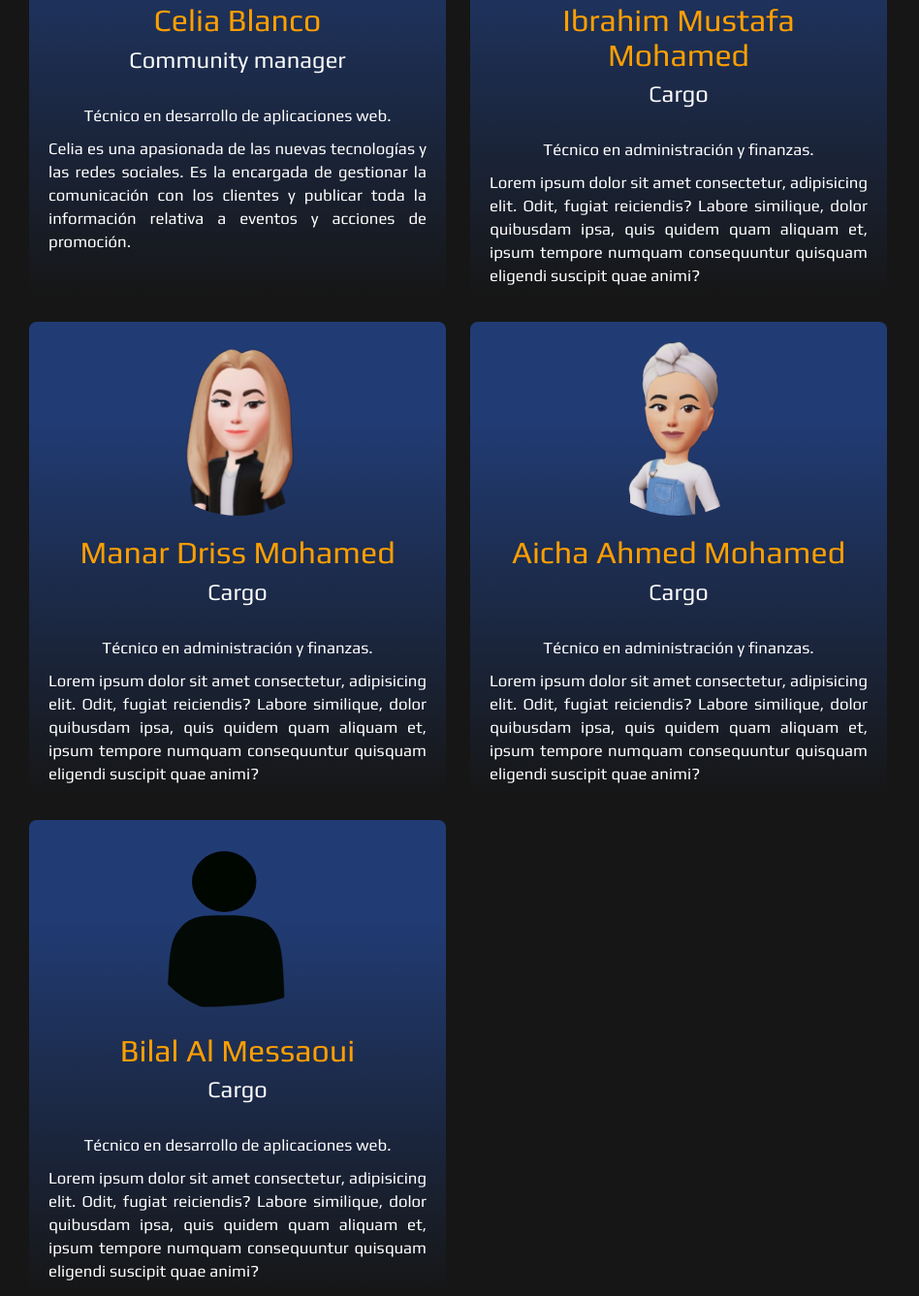
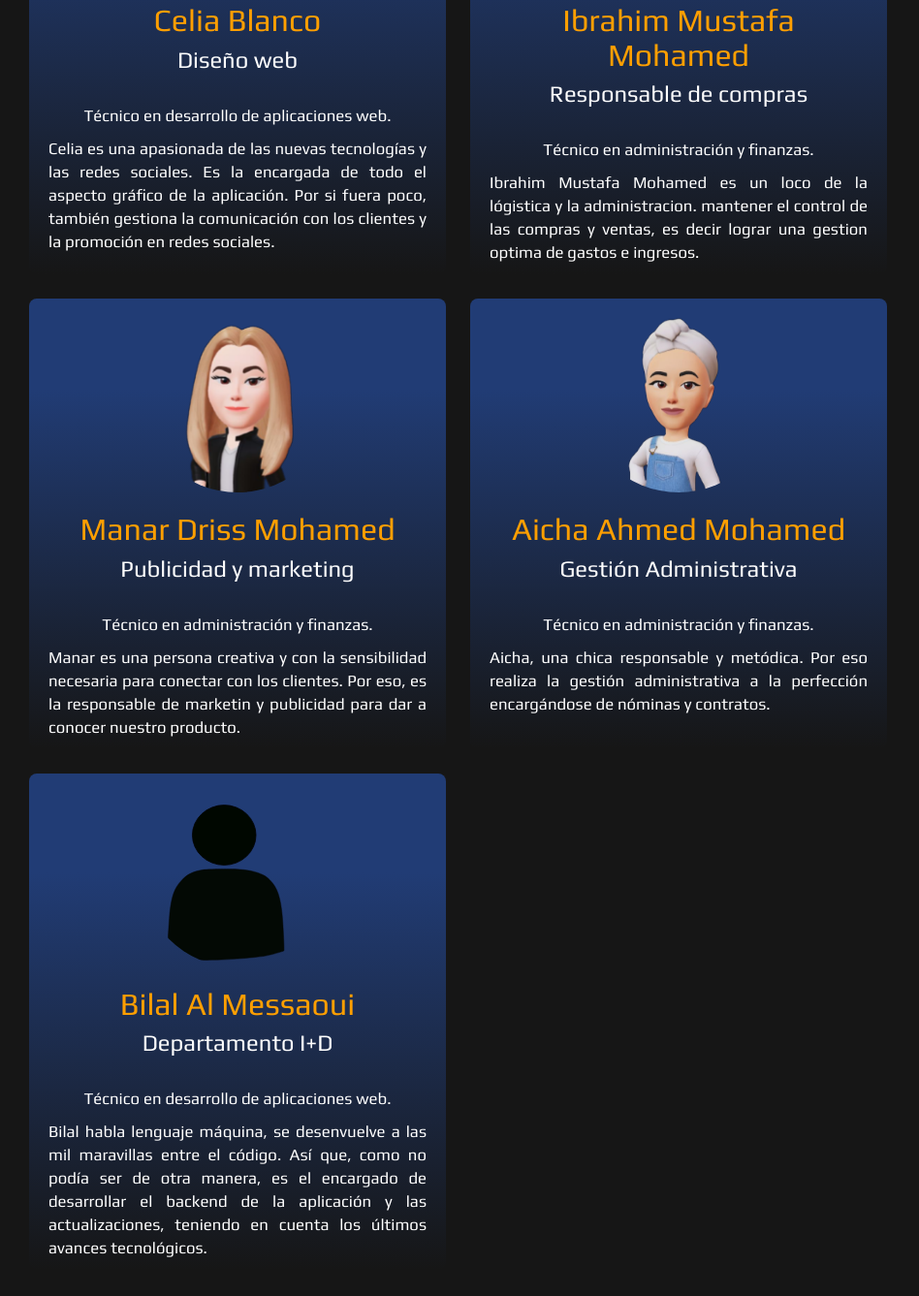
Before and after one commit to celia10335/robotito, a plain HTML site: page index.html in a window 1280 px wide. Shown: the part 1688-3025 px from the top of the page at 97% size, without its empty margins (0-948 px from the left). Drawn offline with nearby package versions, Linux system fonts and the light colour scheme; a web font is replaced by a local one.

Commit message:
add descriptions

```diff
--- a/index.html
+++ b/index.html
@@ -112,61 +112,59 @@
           <div class="celia">
             <div class="foto"></div>
             <h3>Celia Blanco</h3>
-            <h5>Community manager</h5>
+            <h5>Diseño web</h5>
             <p>Técnico en desarrollo de aplicaciones web.</p>
             <p>
               Celia es una apasionada de las nuevas tecnologías y las redes
-              sociales. Es la encargada de gestionar la comunicación con los
-              clientes y publicar toda la información relativa a eventos y
-              acciones de promoción.
+              sociales. Es la encargada de todo el aspecto gráfico de la
+              aplicación. Por si fuera poco, también gestiona la comunicación
+              con los clientes y la promoción en redes sociales.
             </p>
           </div>
           <div class="ibrahim">
             <div class="foto"></div>
             <h3>Ibrahim Mustafa Mohamed</h3>
-            <h5>Cargo</h5>
+            <h5>Responsable de compras</h5>
             <p>Técnico en administración y finanzas.</p>
             <p>
-              Lorem ipsum dolor sit amet consectetur, adipisicing elit. Odit,
-              fugiat reiciendis? Labore similique, dolor quibusdam ipsa, quis
-              quidem quam aliquam et, ipsum tempore numquam consequuntur
-              quisquam eligendi suscipit quae animi?
+              Ibrahim Mustafa Mohamed es un loco de la lógistica y la
+              administracion. mantener el control de las compras y ventas, es
+              decir lograr una gestion optima de gastos e ingresos.
             </p>
           </div>
           <div class="manar">
             <div class="foto"></div>
             <h3>Manar Driss Mohamed</h3>
-            <h5>Cargo</h5>
+            <h5>Publicidad y marketing</h5>
             <p>Técnico en administración y finanzas.</p>
             <p>
-              Lorem ipsum dolor sit amet consectetur, adipisicing elit. Odit,
-              fugiat reiciendis? Labore similique, dolor quibusdam ipsa, quis
-              quidem quam aliquam et, ipsum tempore numquam consequuntur
-              quisquam eligendi suscipit quae animi?
+              Manar es una persona creativa y con la sensibilidad necesaria para
+              conectar con los clientes. Por eso, es la responsable de marketin
+              y publicidad para dar a conocer nuestro producto.
             </p>
           </div>
           <div class="aicha">
             <div class="foto"></div>
             <h3>Aicha Ahmed Mohamed</h3>
-            <h5>Cargo</h5>
+            <h5>Gestión Administrativa</h5>
             <p>Técnico en administración y finanzas.</p>
             <p>
-              Lorem ipsum dolor sit amet consectetur, adipisicing elit. Odit,
-              fugiat reiciendis? Labore similique, dolor quibusdam ipsa, quis
-              quidem quam aliquam et, ipsum tempore numquam consequuntur
-              quisquam eligendi suscipit quae animi?
+              Aicha, una chica responsable y metódica. Por eso realiza la
+              gestión administrativa a la perfección encargándose de nóminas y
+              contratos.
             </p>
           </div>
           <div class="bilal">
             <div class="foto"></div>
             <h3>Bilal Al Messaoui</h3>
-            <h5>Cargo</h5>
+            <h5>Departamento I+D</h5>
             <p>Técnico en desarrollo de aplicaciones web.</p>
             <p>
-              Lorem ipsum dolor sit amet consectetur, adipisicing elit. Odit,
-              fugiat reiciendis? Labore similique, dolor quibusdam ipsa, quis
-              quidem quam aliquam et, ipsum tempore numquam consequuntur
-              quisquam eligendi suscipit quae animi?
+              Bilal habla lenguaje máquina, se desenvuelve a las mil maravillas
+              entre el código. Así que, como no podía ser de otra manera, es el
+              encargado de desarrollar el backend de la aplicación y las
+              actualizaciones, teniendo en cuenta los últimos avances
+              tecnológicos.
             </p>
           </div>
         </div>
```
